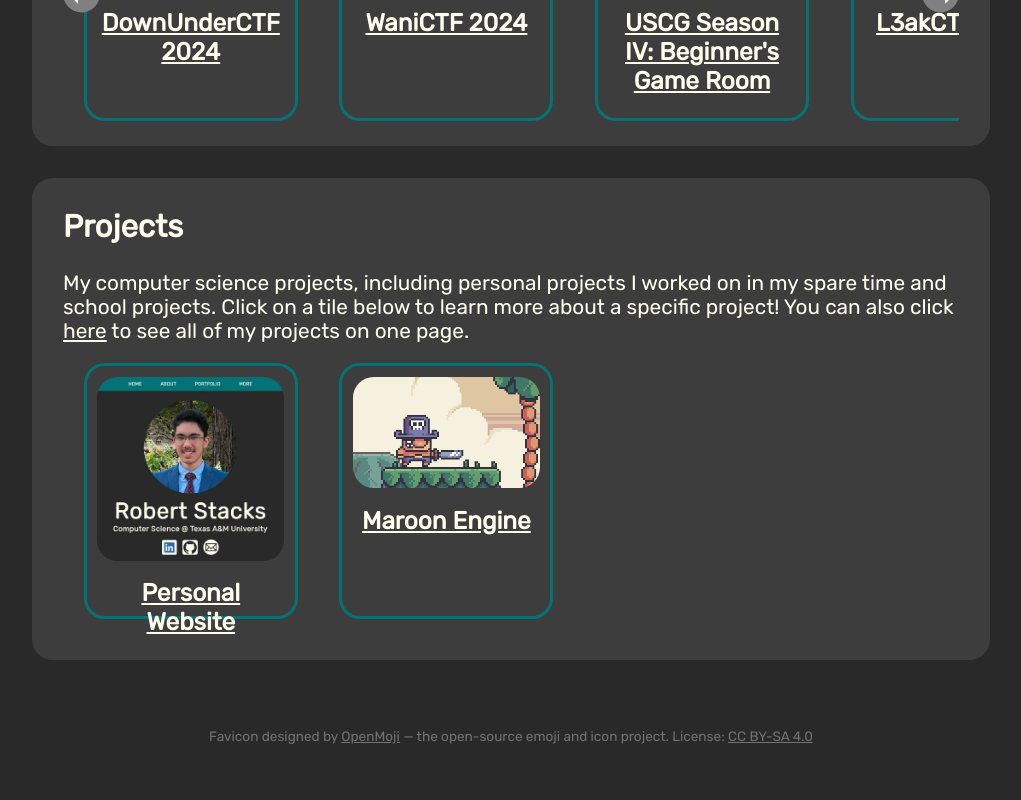
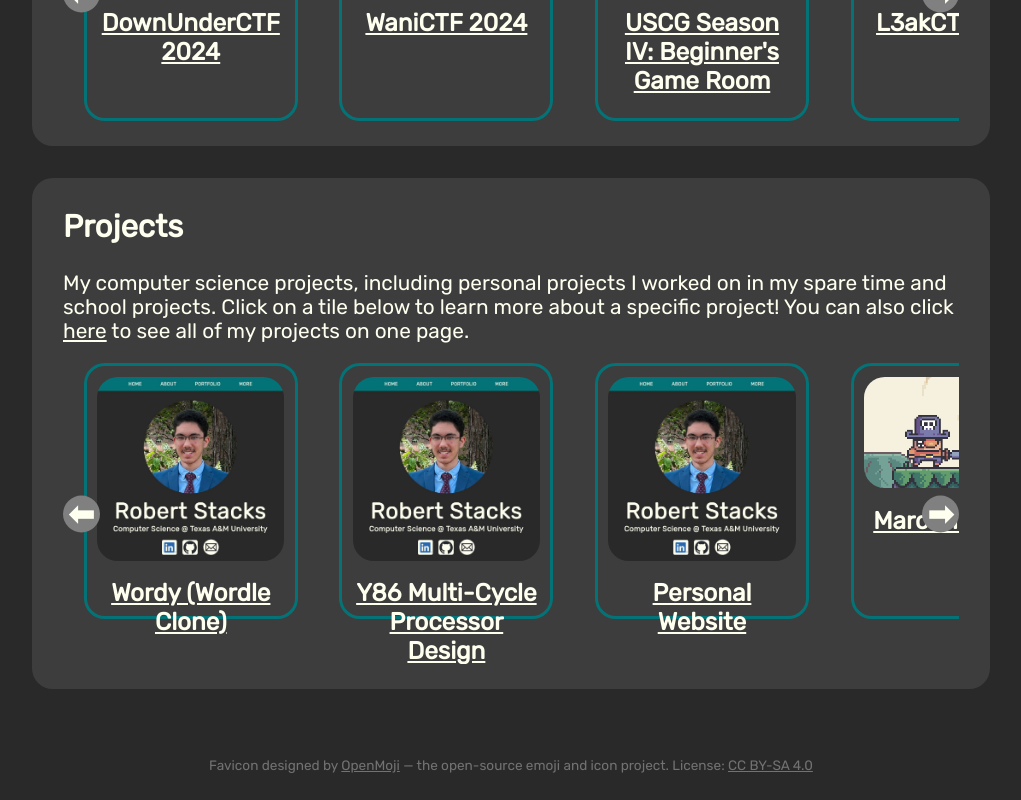
Before and after one commit to rstacks/my-website, a React (Vite) app: page /home in a window 1280 px wide. Shown: the part 1659-2459 px from the top of the page, without its empty margins (129-1150 px from the left). Before the commit the page ends 2430 px from the top, so only its background shows below. Built offline with nearby package versions, Linux system fonts and the light colour scheme.

Commit message:
Started adding final projects to projects section

```diff
--- a/src/components/ProjectsSection.jsx
+++ b/src/components/ProjectsSection.jsx
@@ -34,6 +34,18 @@ export function ProjectsSection() {
         <button id="projects-left-button" className="scroll-button" onClick={scrollLeft}>⬅</button>
         <ul id="projects-list-scroller">
           <li>
+            <a href="/projects#wordy">
+              <PortfolioItem imageSrc="/images/new-site-image.jpg" imageAlt="Wordy Image"
+                title="Wordy (Wordle Clone)" />
+            </a>
+          </li>
+          <li>
+            <a href="/projects#y86-processor">
+              <PortfolioItem imageSrc="/images/new-site-image.jpg" imageAlt="Processor Image"
+                title="Y86 Multi-Cycle Processor Design" />
+            </a>
+          </li>
+          <li>
             <a href="/projects#website">
               <PortfolioItem imageSrc="/images/new-site-image.jpg" imageAlt="Website Image"
                 title="Personal Website" />
--- a/src/styles.css
+++ b/src/styles.css
@@ -455,7 +455,7 @@ hr {
     display: inline;
   }
 }
-@media screen and (max-width: 730px) {
+@media screen and (max-width: 1475px) {
   #projects-left-button, #projects-right-button {
     display: inline;
   }
```
